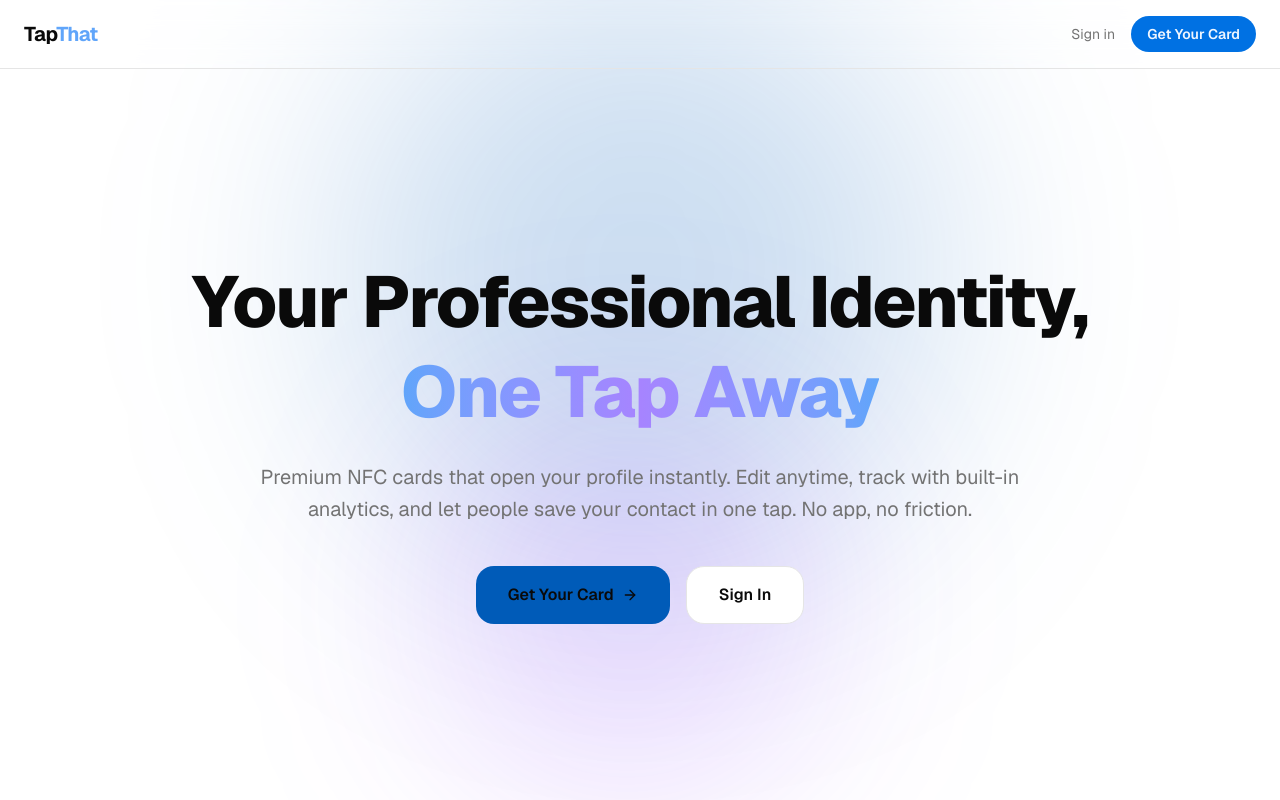
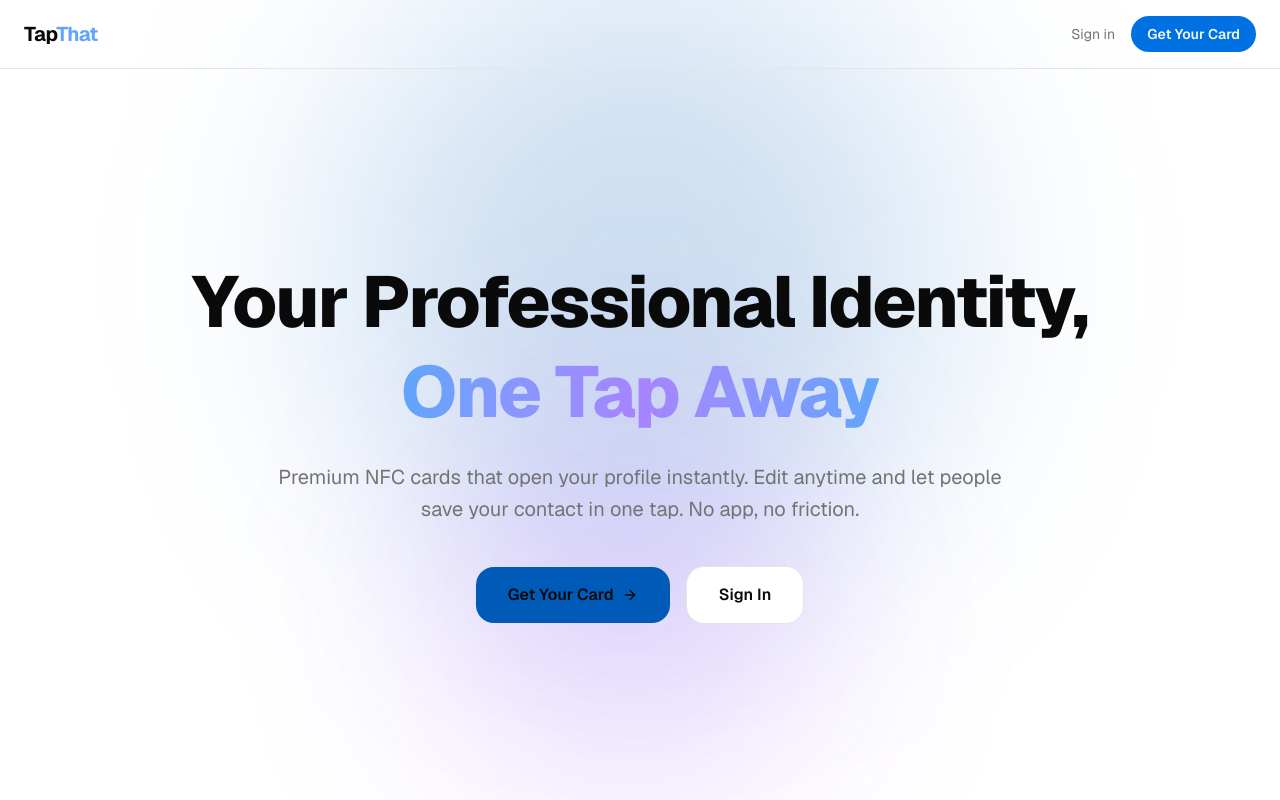
Before and after one commit to youemayare/tapthat-mvp, a Next.js app: page / in a window 1280 px wide. Shown: the top 800 px of the page. Built offline with nearby package versions, Linux system fonts and the light colour scheme; no server answers.

Commit message:
chore: update hero subtitle text

```diff
--- a/src/app/page.tsx
+++ b/src/app/page.tsx
@@ -45,10 +45,10 @@ export default function LandingPage() {
           </h1>
 
           <p className="text-xl text-muted-foreground max-w-3xl mx-auto mb-10 leading-relaxed">
-            Premium NFC cards that open your profile instantly. Edit anytime, track with built-in analytics, and let people save your contact in one tap. No app, no friction.
+            Premium NFC cards that open your profile instantly. Edit anytime and let people save your contact in one tap. No app, no friction.
           </p>
 
-          <div className="flex flex-col sm:flex-row gap-4 justify-center">
+          <div className="flex flex-col sm:flex-row gap-4 justify-center items-center">
             <Link
               href="/signup"
               className="group inline-flex items-center gap-2 px-8 py-4 bg-brand-600 hover:bg-brand-500 text-foreground font-semibold rounded-2xl transition-all duration-200 hover:scale-105 hover:shadow-lg hover:shadow-brand-500/25"
```
